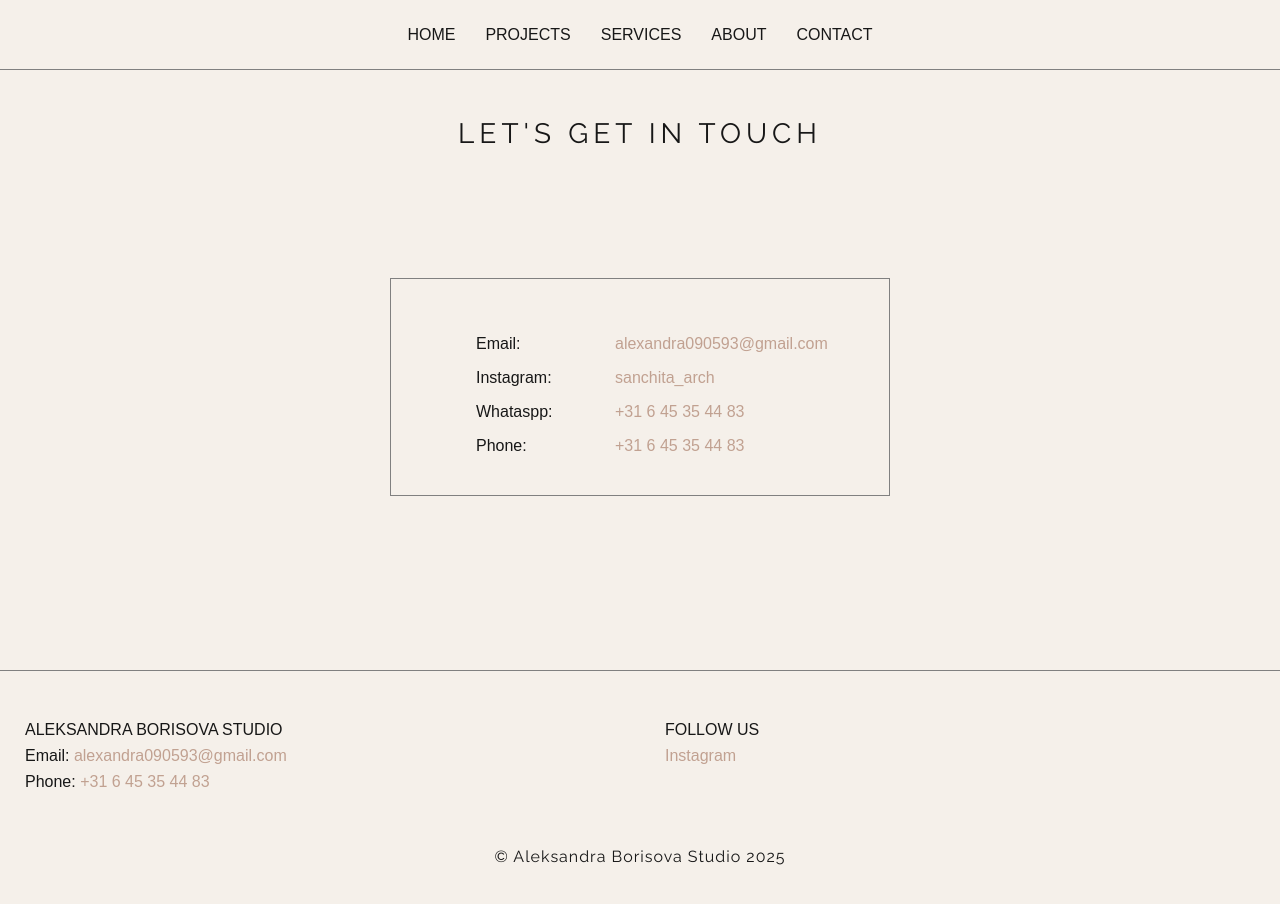
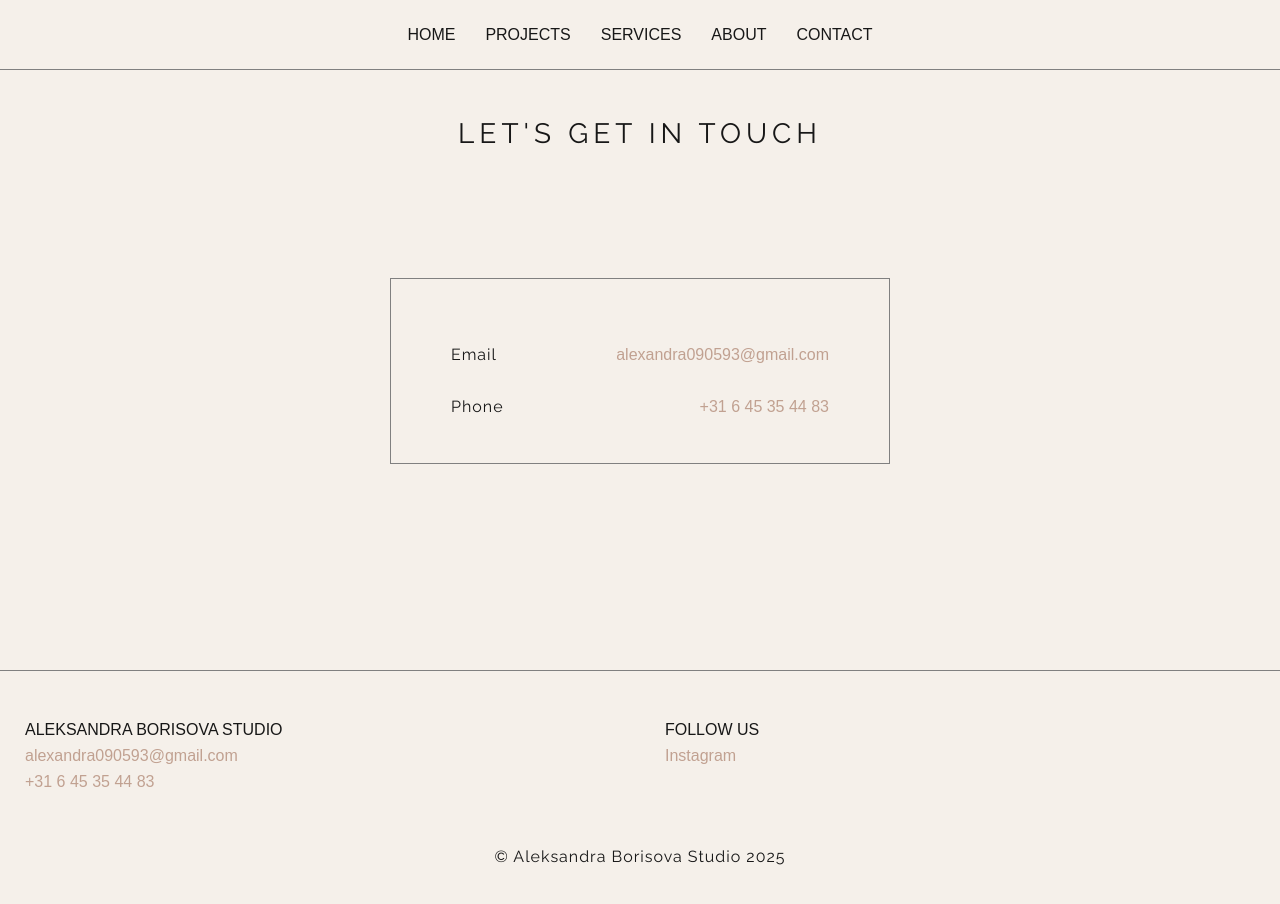
Before and after one commit to vrozaev/aleksandra-website, a Next.js app: page /aleksandra-website/contact in a window 1280 px wide. Shown: the top 904 px of the page. Built offline with nearby package versions, Linux system fonts and the light colour scheme.

Commit message:
Contact page fixes (#17)

```diff
--- a/src/ui/blocks/BlockContact/BlockContact.module.css
+++ b/src/ui/blocks/BlockContact/BlockContact.module.css
@@ -7,15 +7,7 @@
 
 .blockContact__row {
     display: flex;
-    margin-top: 16px;
+    margin-top: 20px;
+    justify-content: space-between;
+    align-items: center;
 }
-
-.blockContact__rowLabel {
-    width: 50%;
-    margin-left: 25px;
-}
-
-.blockContact__rowValue {
-    width: 50%;
-    margin-left: -50px;
-}
--- a/src/ui/blocks/BlockContact/BlockContact.tsx
+++ b/src/ui/blocks/BlockContact/BlockContact.tsx
@@ -1,25 +1,16 @@
 import React from "react";
 import styles from './BlockContact.module.css';
 import { Link } from "@/ui/components/Link/Link";
+import { Text } from "@/ui/components/Text/Text";
 
 export const BlockContact: React.FC = () => {
     return (
         <div className={styles.blockContact}>
             <div className={styles.blockContact__row}>
-                <div className={styles.blockContact__rowLabel}>Email:</div>
-                <Link className={styles.blockContact__rowValue} href='mailto:alexandra090593@gmail.com' view='footer'>alexandra090593@gmail.com</Link>
+                <Text variant="body">Email</Text> <Link href='mailto:alexandra090593@gmail.com' view='footer'>alexandra090593@gmail.com</Link>
             </div>
             <div className={styles.blockContact__row}>
-                <div className={styles.blockContact__rowLabel}>Instagram:</div>
-                <Link className={styles.blockContact__rowValue} href='https://www.instagram.com/sanchita_arch' view='footer'>sanchita_arch</Link>
-            </div>
-            <div className={styles.blockContact__row}>
-                <div className={styles.blockContact__rowLabel}>Whataspp:</div>
-                <Link className={styles.blockContact__rowValue} href='https://wa.me/31645354483' view='footer'>+31 6 45 35 44 83</Link>
-            </div>
-            <div className={styles.blockContact__row}>
-                <div className={styles.blockContact__rowLabel}>Phone:</div>
-                <Link className={styles.blockContact__rowValue} href='tel:+4733378901' view='footer'>+31 6 45 35 44 83</Link>
+                <Text variant="body">Phone</Text> <Link href='https://wa.me/31645354483' view='footer'>+31 6 45 35 44 83</Link>
             </div>
         </div>
     );
--- a/src/ui/blocks/BlockTextAndImage/BlockTextAndImage.module.css
+++ b/src/ui/blocks/BlockTextAndImage/BlockTextAndImage.module.css
@@ -25,7 +25,6 @@
     }
 
     .blockTextAndImage__imageWrapper {
-        min-height: 928px;
         width: 100%;
     }
 }
--- a/src/ui/components/Footer/Footer.tsx
+++ b/src/ui/components/Footer/Footer.tsx
@@ -9,8 +9,8 @@ export const Footer: React.FC = () => {
             <div className={styles.footer__columnsWrapper}>
                 <div className={styles.footer__column}>
                     <div className={styles.footer__columnTitle}>Aleksandra Borisova Studio</div>
-                    <div>Email: <Link href='mailto:alexandra090593@gmail.com' view='footer'>alexandra090593@gmail.com</Link></div>
-                    <div>Phone: <Link href='https://wa.me/31645354483' view='footer'>+31 6 45 35 44 83</Link></div>
+                    <Link href='mailto:alexandra090593@gmail.com' view='footer'>alexandra090593@gmail.com</Link>
+                    <Link href='https://wa.me/31645354483' view='footer'>+31 6 45 35 44 83</Link>
                 </div>
                 <div className={styles.footer__column}>
                     <div className={styles.footer__columnTitle}>Follow us</div>
```
